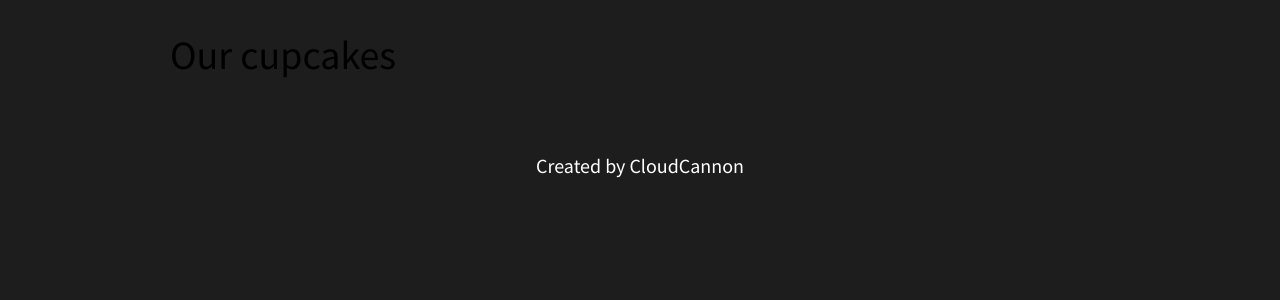
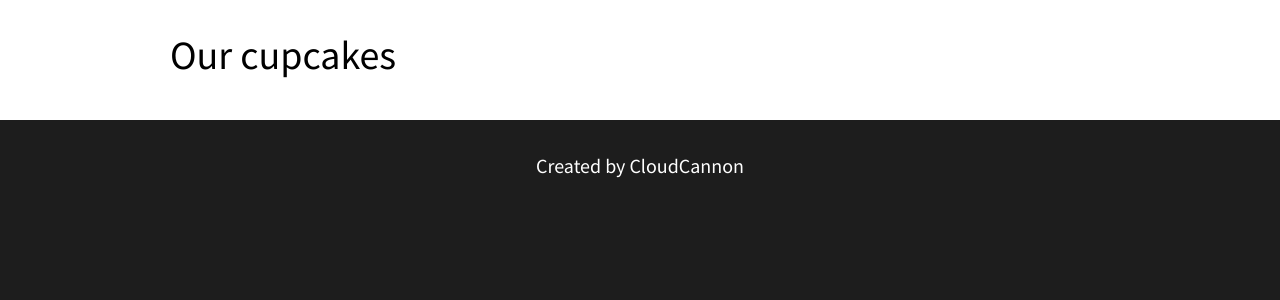
Before and after one commit to ledlightjungledStefan/Osterei, a Jekyll site: the page built from blog.html, in a window 1280 px wide. Shown: the top 300 px of the page. Built offline with Jekyll 4.4.1, drawn with Linux system fonts in a browser that asks for light colours.

Commit message:
Update style.css

```diff
--- a/css/style.css
+++ b/css/style.css
@@ -102,6 +102,10 @@ nav.main-nav a {
 
 nav.main-nav li a {
 	padding: 10px;
+}
+
+div.content {
+	background: #fff;
 }
 
 section.hero {
```
